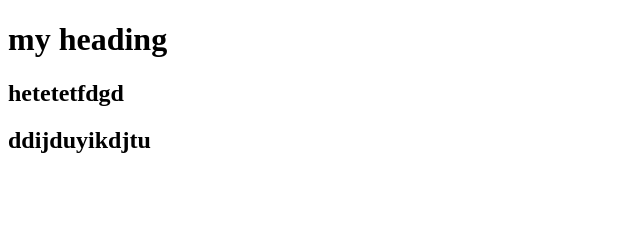
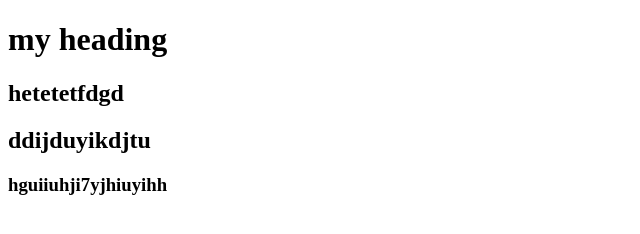
Before and after one commit to Jordanpro22/test2, a plain HTML site: page index.html in a window 1280 px wide. Shown: the whole page, without its empty margins (0-640 px from the left). Drawn offline with Linux system fonts and the light colour scheme.

Commit message:
first commit

```diff
--- a/index.html
+++ b/index.html
@@ -6,4 +6,5 @@
     <h1>my heading</h1>
     <h2>hetetetfdgd</h2>
     <h2>ddijduyikdjtu</h2>
+    <h3>hguiiuhji7yjhiuyihh</h3>
 </body>
```
